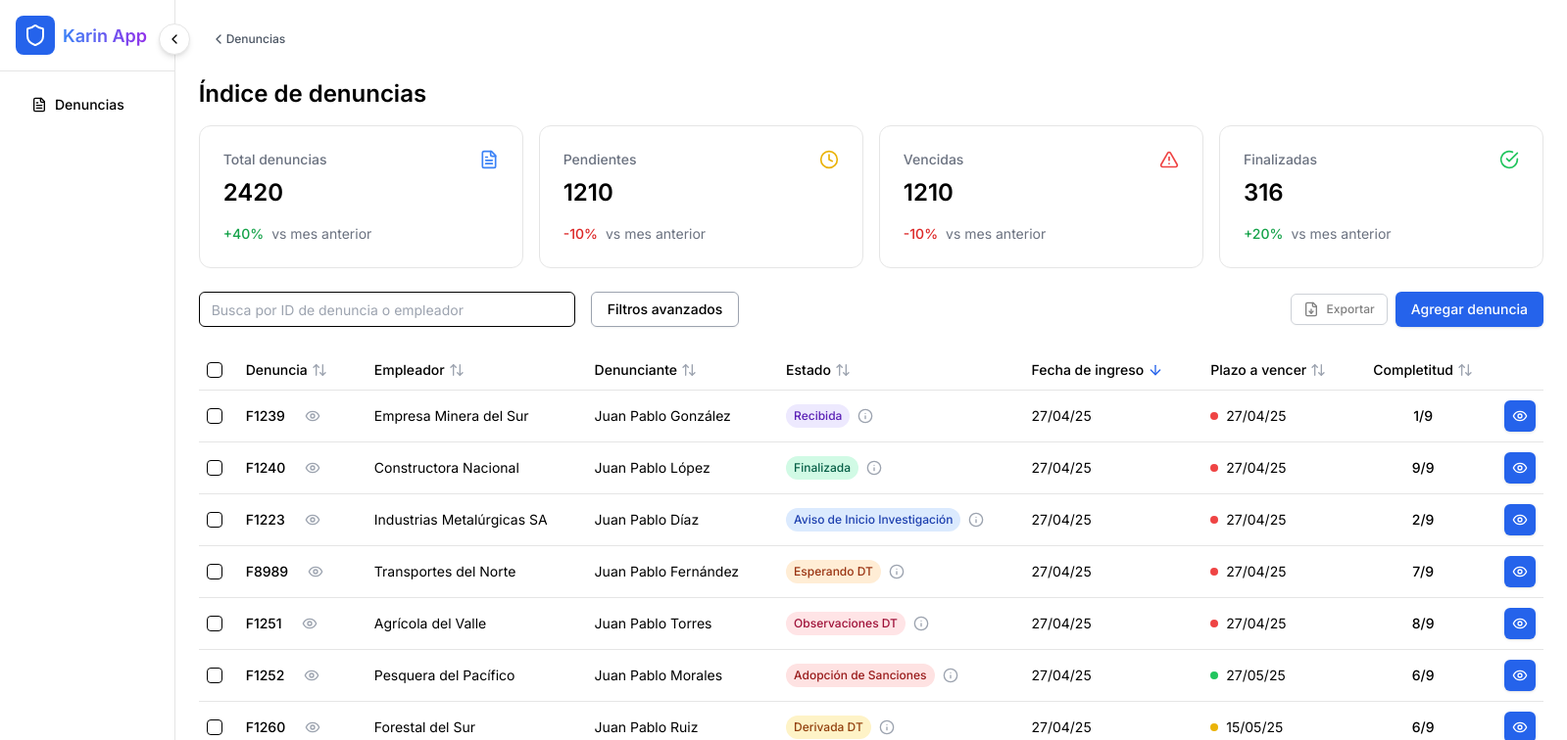
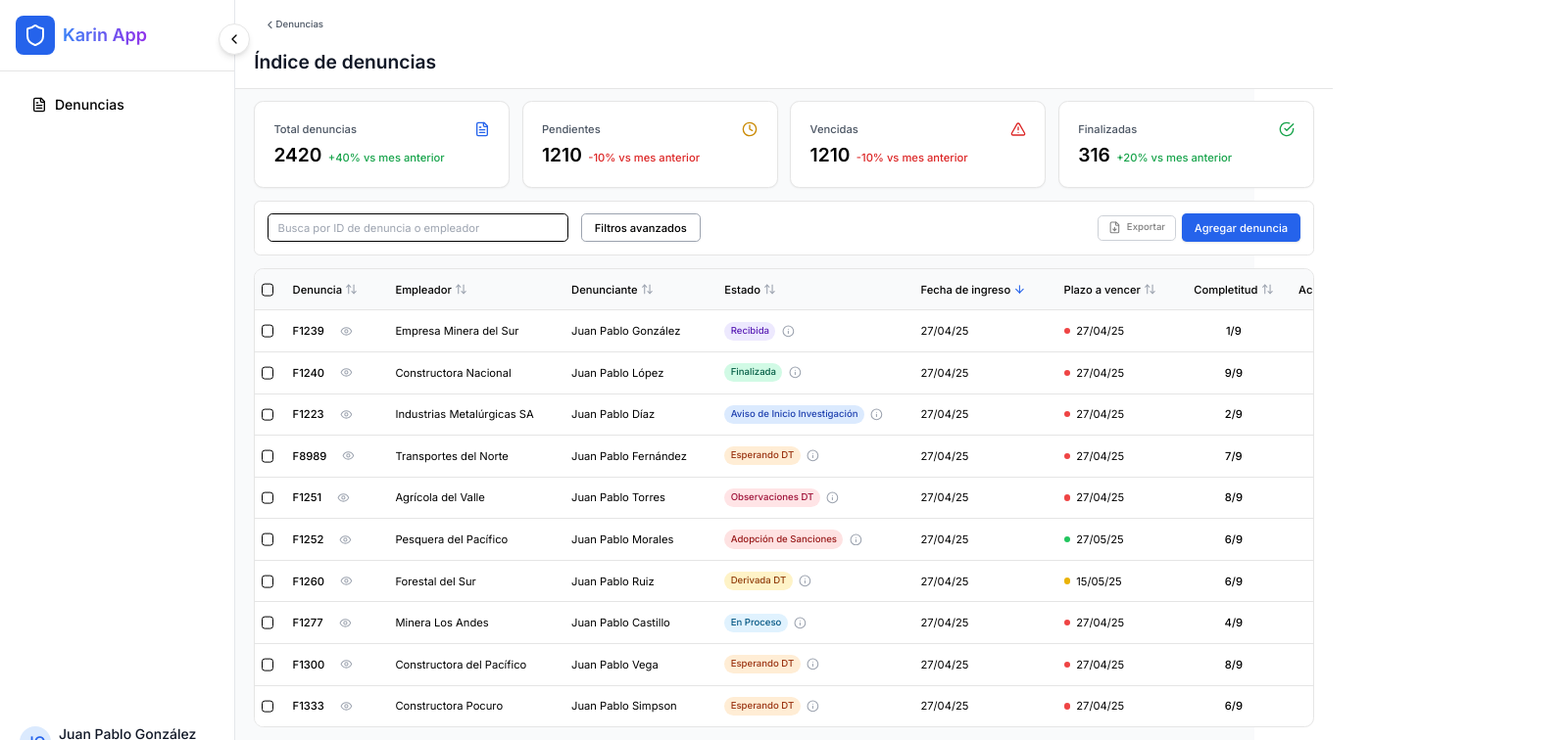
Before and after one commit to Karinapp-startup/karinapp-front, a Next.js app: page / in a window 1280 px wide. Shown: the top 756 px of the page at 98% size, 1599 px wide, since content can reach past the window. Built offline with nearby package versions, Linux system fonts and the light colour scheme.

Commit message:
Se ajusta Layout

```diff
--- a/src/app/globals.css
+++ b/src/app/globals.css
@@ -47,6 +47,14 @@
     --input: 217.2 32.6% 17.5%;
     --ring: 212.7 26.8% 83.9%;
   }
+
+  html {
+    @apply antialiased;
+  }
+
+  body {
+    @apply text-base text-gray-900;
+  }
 }
 
 @layer base {
@@ -57,3 +65,25 @@
     @apply bg-background text-foreground;
   }
 }
+
+@layer utilities {
+  .content-container {
+    @apply max-w-[1600px] mx-auto px-4 sm:px-6 lg:px-8;
+  }
+
+  .content-wrapper {
+    @apply max-w-[1600px] mx-auto px-4 sm:px-6 lg:px-8;
+  }
+
+  .card-shadow {
+    @apply shadow-sm hover:shadow-md transition-shadow duration-200;
+  }
+
+  .section-spacing {
+    @apply space-y-6;
+  }
+
+  .content-padding {
+    @apply px-8 py-6;
+  }
+}
--- a/src/app/layout.client.tsx
+++ b/src/app/layout.client.tsx
@@ -10,11 +10,13 @@ interface RootLayoutClientProps {
 
 export function RootLayoutClient({ children, inter }: RootLayoutClientProps) {
   return (
-    <div className={inter.className}>
+    <div className={`${inter.className} min-h-screen bg-gray-50`}>
       <div className="flex">
-        <Sidebar />
-        <main className="flex-1">
-          {children}
+        <Sidebar className="flex-shrink-0 sticky top-0 h-screen" />
+        <main className="flex-1 min-h-screen">
+          <div className="h-full mx-auto" style={{ maxWidth: '1400px', zoom: '0.8' }}>
+            {children}
+          </div>
         </main>
       </div>
       <Toaster richColors position="top-right" />
--- a/src/components/common/sidebar/index.tsx
+++ b/src/components/common/sidebar/index.tsx
@@ -63,13 +63,11 @@ export const Sidebar = ({ className }: SidebarProps) => {
           </div>
         </div>
       )}
-      <div
-        className={cn(
-          "relative min-h-screen bg-white border-r flex flex-col transition-all duration-300",
-          isCollapsed ? "w-20" : "w-64",
-          className
-        )}
-      >
+      <div className={cn(
+        "flex flex-col border-r border-gray-200 bg-white transition-all duration-300",
+        isCollapsed ? "w-[70px]" : "w-[240px]",
+        className
+      )}>
         <Button
           variant="ghost"
           size="icon"
--- a/src/components/complaints/components/list-compliance/dashboard/index.tsx
+++ b/src/components/complaints/components/list-compliance/dashboard/index.tsx
@@ -1,40 +1,67 @@
 "use client";
 
-import { StatCard } from "./statCard";
 import { FileText, Clock, AlertTriangle, CheckCircle } from "lucide-react";
 import { ComplaintType } from "../complements/types";
+import { Card } from "@/components/ui/card";
 
 interface DashboardProps {
   complaints: ComplaintType[];
 }
 
-export function Dashboard({ complaints }: DashboardProps) {
+export function Dashboard() {
   return (
-    <div className="grid grid-cols-1 md:grid-cols-2 lg:grid-cols-4 gap-4">
-      <StatCard
-        title="Total denuncias"
-        value={2420}
-        trend={{ value: 40, label: "vs mes anterior" }}
-        icon={<FileText className="h-5 w-5 text-blue-500" />}
-      />
-      <StatCard
-        title="Pendientes"
-        value={1210}
-        trend={{ value: -10, label: "vs mes anterior" }}
-        icon={<Clock className="h-5 w-5 text-yellow-500" />}
-      />
-      <StatCard
-        title="Vencidas"
-        value={1210}
-        trend={{ value: -10, label: "vs mes anterior" }}
-        icon={<AlertTriangle className="h-5 w-5 text-red-500" />}
-      />
-      <StatCard
-        title="Finalizadas"
-        value={316}
-        trend={{ value: 20, label: "vs mes anterior" }}
-        icon={<CheckCircle className="h-5 w-5 text-green-500" />}
-      />
-    </div>
+    <>
+      <Card className="p-6 bg-white hover:shadow-md transition-shadow">
+        <div className="space-y-2">
+          <div className="flex items-center justify-between">
+            <h3 className="text-sm font-medium text-gray-600">Total denuncias</h3>
+            <FileText className="h-5 w-5 text-blue-600" />
+          </div>
+          <div className="flex items-baseline gap-2">
+            <span className="text-2xl font-semibold">2420</span>
+            <span className="text-sm font-medium text-green-600">+40% vs mes anterior</span>
+          </div>
+        </div>
+      </Card>
+
+      <Card className="p-6 bg-white hover:shadow-md transition-shadow">
+        <div className="space-y-2">
+          <div className="flex items-center justify-between">
+            <h3 className="text-sm font-medium text-gray-600">Pendientes</h3>
+            <Clock className="h-5 w-5 text-yellow-600" />
+          </div>
+          <div className="flex items-baseline gap-2">
+            <span className="text-2xl font-semibold">1210</span>
+            <span className="text-sm font-medium text-red-600">-10% vs mes anterior</span>
+          </div>
+        </div>
+      </Card>
+
+      <Card className="p-6 bg-white hover:shadow-md transition-shadow">
+        <div className="space-y-2">
+          <div className="flex items-center justify-between">
+            <h3 className="text-sm font-medium text-gray-600">Vencidas</h3>
+            <AlertTriangle className="h-5 w-5 text-red-600" />
+          </div>
+          <div className="flex items-baseline gap-2">
+            <span className="text-2xl font-semibold">1210</span>
+            <span className="text-sm font-medium text-red-600">-10% vs mes anterior</span>
+          </div>
+        </div>
+      </Card>
+
+      <Card className="p-6 bg-white hover:shadow-md transition-shadow">
+        <div className="space-y-2">
+          <div className="flex items-center justify-between">
+            <h3 className="text-sm font-medium text-gray-600">Finalizadas</h3>
+            <CheckCircle className="h-5 w-5 text-green-600" />
+          </div>
+          <div className="flex items-baseline gap-2">
+            <span className="text-2xl font-semibold">316</span>
+            <span className="text-sm font-medium text-green-600">+20% vs mes anterior</span>
+          </div>
+        </div>
+      </Card>
+    </>
   );
 }
--- a/src/components/complaints/components/list-compliance/index.tsx
+++ b/src/components/complaints/components/list-compliance/index.tsx
@@ -156,19 +156,30 @@ export function Complaints({ complaints = [] }: ComplaintsProps) {
   };
 
   return (
-    <div className="p-6 space-y-6">
-      <div className="flex items-center gap-2">
+    <div className="flex flex-col min-h-screen">
+      {/* Header */}
+      <div className="bg-white border-b px-6 py-4">
+        <div className="max-w-[1400px] mx-auto">
+          <div className="flex items-center gap-2 mb-4">
             <Button variant="ghost" size="sm" className="text-gray-600">
               <ChevronLeft className="h-4 w-4" />
               <span>Denuncias</span>
             </Button>
           </div>
-
-      <div className="space-y-4">
-        <h1 className="text-2xl font-semibold">Índice de denuncias</h1>
-        <Dashboard complaints={paginatedComplaints} />
+          <h1 className="text-2xl font-semibold text-gray-900">Índice de denuncias</h1>
+        </div>
       </div>
 
+      {/* Content */}
+      <div className="flex-1 px-6 py-4">
+        <div className="max-w-[1400px] mx-auto space-y-4">
+          {/* Dashboard Cards */}
+          <div className="grid grid-cols-1 md:grid-cols-2 lg:grid-cols-4 gap-4">
+            <Dashboard />
+          </div>
+
+          {/* Search and Filters */}
+          <div className="bg-white rounded-lg border p-4 space-y-4">
             <ComplaintsHeader
               selectedCount={selectedRows.length}
               onExport={handleExport}
@@ -177,8 +188,9 @@ export function Complaints({ complaints = [] }: ComplaintsProps) {
               complaints={complaints}
             />
 
+            {/* Active Filters */}
             {Object.values(advancedFilters).some(Boolean) && (
-        <div className="flex flex-wrap gap-2 mb-4">
+              <div className="flex flex-wrap gap-2 pt-4">
                 {advancedFilters.employer && (
                   <span className="flex items-center bg-gray-100 px-3 py-1 rounded-full text-sm">
                     🏢 {advancedFilters.employer}
@@ -225,18 +237,29 @@ export function Complaints({ complaints = [] }: ComplaintsProps) {
                 )}
               </div>
             )}
+          </div>
 
+          {/* Table */}
+          <div className="bg-white rounded-xl border overflow-hidden">
+            <div className="overflow-x-auto">
               <ComplaintsTable
                 complaints={paginatedComplaints}
                 selectedRows={selectedRows}
                 onSelectedRowsChange={setSelectedRows}
               />
+            </div>
+          </div>
 
+          {/* Pagination */}
+          <div className="flex justify-center py-4">
             <ComplaintsPagination
               currentPage={currentPage}
               totalPages={Math.ceil(filteredComplaints.length / itemsPerPage)}
               onPageChange={handlePageChange}
             />
+          </div>
+        </div>
+      </div>
 
       <NewComplaint
         isOpen={isNewComplaintOpen}
--- a/src/components/complaints/components/list-compliance/table/index.tsx
+++ b/src/components/complaints/components/list-compliance/table/index.tsx
@@ -226,18 +226,13 @@ export function ComplaintsTable({
   };
 
   return (
-    <>
-      <div className="space-y-4">
-        {selectedRows.length > 0 && (
-          <div className="bg-blue-50 p-4 rounded-lg flex items-center">
-            <span>{selectedRows.length} denuncias seleccionadas</span>
-          </div>
-        )}
-
+    <div className="relative">
+      {/* Contenedor con scroll horizontal */}
+      <div className="overflow-x-auto min-w-full" style={{ minWidth: '1200px' }}>
         <Table>
           <TableHeader>
-            <TableRow>
-              <TableHead className="w-[50px]">
+            <TableRow className="bg-gray-50 hover:bg-gray-50">
+              <TableHead className="w-[40px] py-4 sticky left-0 bg-gray-50">
                 <Checkbox
                   checked={selectedRows.length === sortedComplaints.length}
                   onCheckedChange={(checked) => {
@@ -318,22 +313,16 @@ export function ComplaintsTable({
                   <SortIcon column="step" sortConfig={sortConfig} />
                 </Button>
               </TableHead>
-              <TableHead className="w-[50px]" />
+              <TableHead className="w-[100px] text-right">Acciones</TableHead>
             </TableRow>
           </TableHeader>
           <TableBody>
             {sortedComplaints.map((complaint) => (
-              <TableRow
-                key={complaint.id}
-                className={cn(
-                  "transition-colors",
-                  isUpdateFromToday(complaint.lastUpdate) && "bg-blue-50/50"
-                )}
-              >
-                <TableCell>
+              <TableRow key={complaint.id} className="hover:bg-gray-50">
+                <TableCell className="py-4 sticky left-0 bg-white">
                   <Checkbox
                     checked={selectedRows.includes(complaint.id)}
-                    onCheckedChange={() => handleRowSelect(complaint.id)}
+                    onCheckedChange={(checked) => handleRowSelect(complaint.id)}
                   />
                 </TableCell>
                 <TableCell>
@@ -463,7 +452,7 @@ export function ComplaintsTable({
                 <TableCell className="text-center px-6">
                   <span className="text-sm font-medium">{complaint.step}</span>
                 </TableCell>
-                <TableCell>
+                <TableCell className="text-right pr-4">
                   <TooltipProvider>
                     <Tooltip>
                       <TooltipTrigger asChild>
@@ -494,7 +483,7 @@ export function ComplaintsTable({
         </Table>
       </div>
 
-      {/* Renderizar el modal */}
+      {/* Modales y spinners fuera del scroll */}
       {selectedComplaint && (
         <DetailModal
           complaint={selectedComplaint}
@@ -506,6 +495,6 @@ export function ComplaintsTable({
       )}
 
       {isLoading && <Spinner />}
-    </>
+    </div>
   );
 }
--- a/src/components/complaints/components/new-complaint/components/ComplaintForm.tsx
+++ b/src/components/complaints/components/new-complaint/components/ComplaintForm.tsx
@@ -335,8 +335,8 @@ export function ComplaintForm() {
         <h1 className="text-xl font-semibold text-gray-900">Ingresar denuncia</h1>
       </div>
 
-      <div className="flex-1 p-6 bg-gray-50">
-        <div className="w-full max-w-[800px] mx-auto">
+      <div className="flex-1 p-6 bg-gray-50 overflow-y-auto">
+        <div className="max-w-[800px] mx-auto w-full">
           <div className="rounded-2xl border border-[#EAECF0] p-8 bg-gray-100">
             <div className="space-y-4">
               <div className="flex flex-col sm:flex-row sm:items-center justify-between gap-4">
```
Lines whose indentation alone changed are shown as unchanged.
